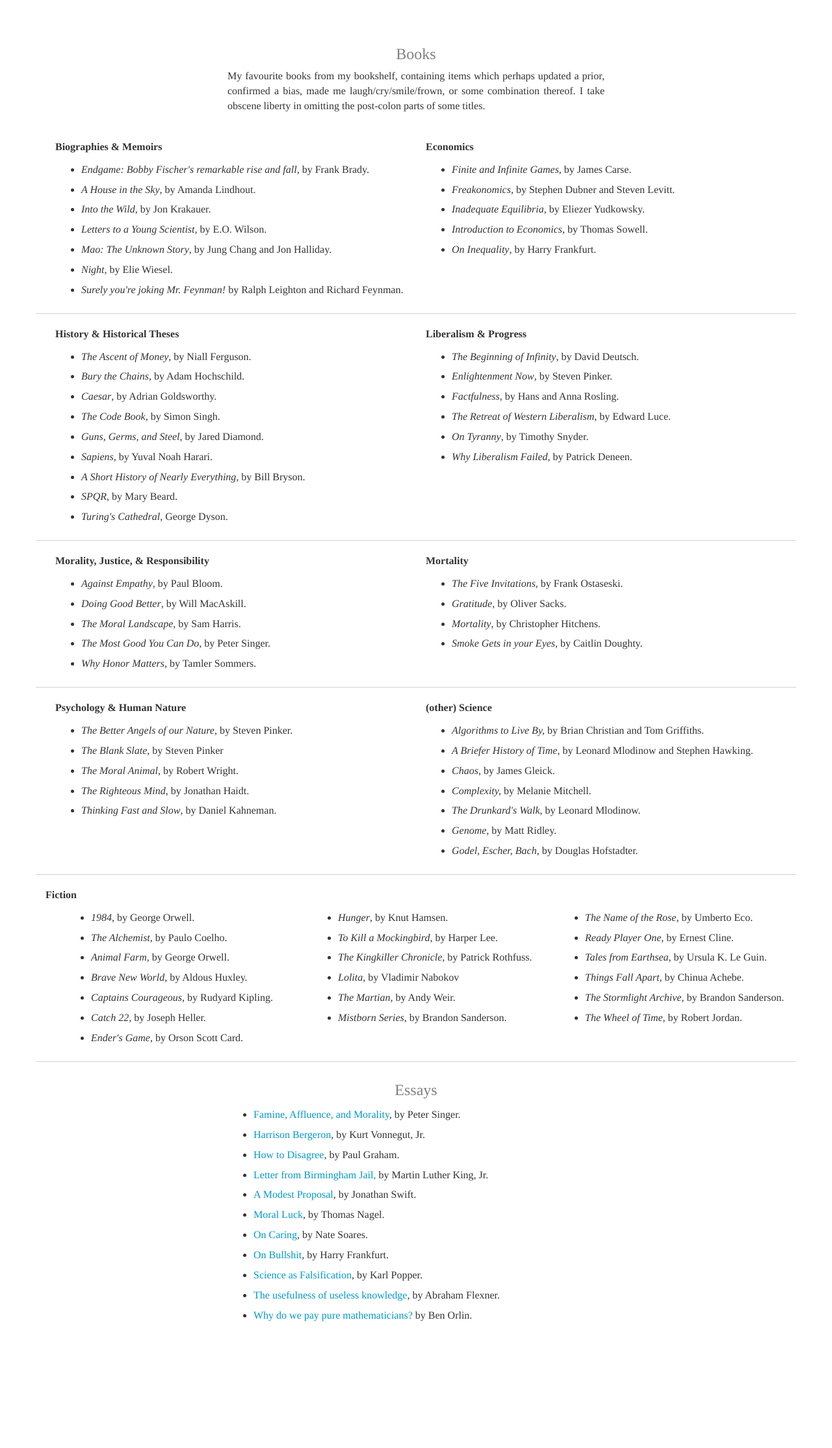
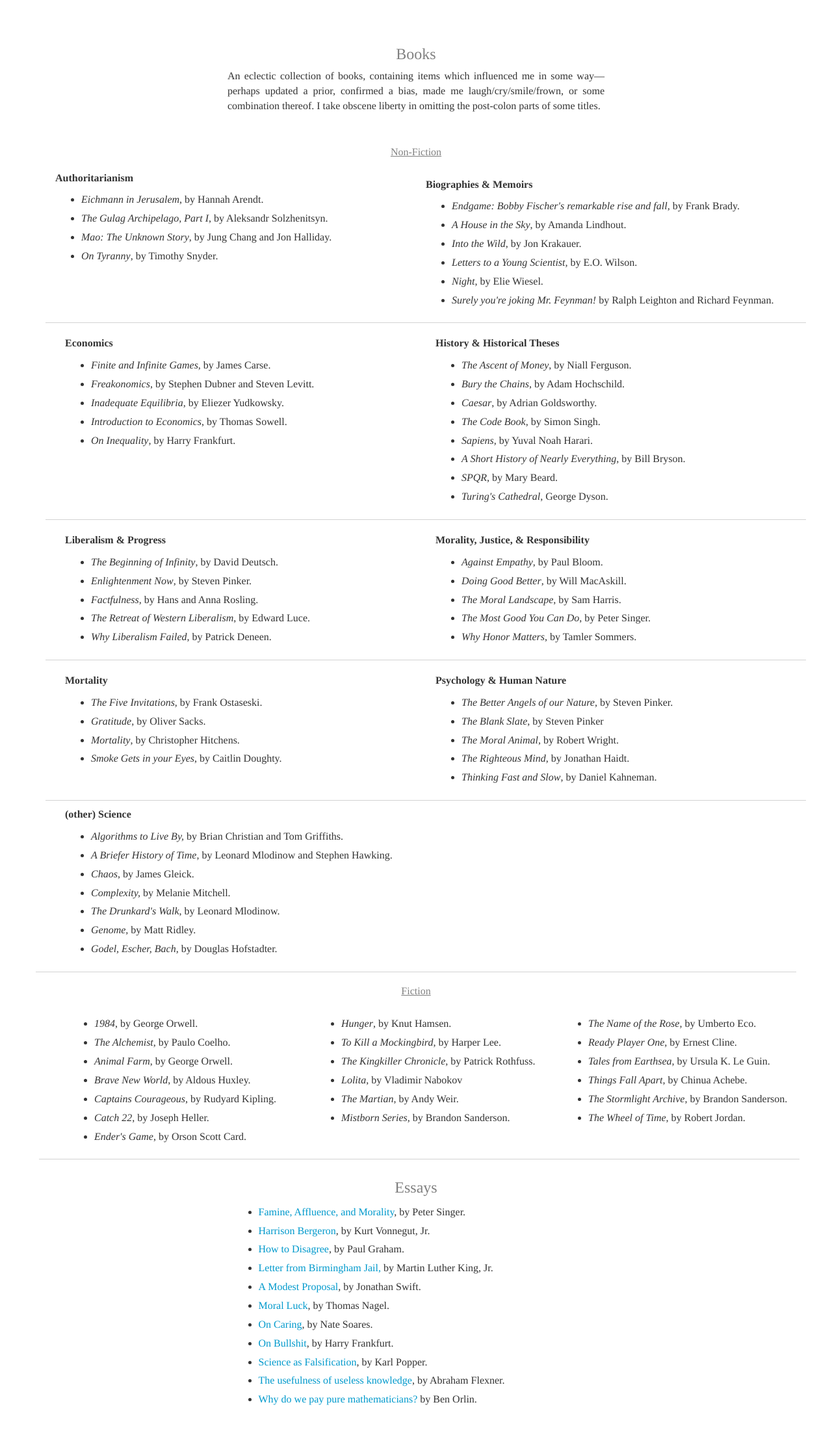
Before and after one commit to bchugg/bchugg.github.io, a PHP site: page /books.html in a window 1280 px wide. Shown: the part 73-2301 px from the top of the page at 65% size. Before the commit the page ends 2106 px from the top, so only its background shows below. Run offline with PHP 8.4, Linux system fonts and the light colour scheme; some libraries are stand-ins or nearby versions.

Commit message:
add auth(oritarianism)

```diff
--- a/assets/stylesheets/main.css
+++ b/assets/stylesheets/main.css
@@ -72,9 +72,13 @@ sass file */
       padding-bottom: 8px; }
   .main-body .books {
     font-size: 12pt; }
+    .main-body .books #non-fiction, .main-body .books #fiction {
+      color: gray;
+      text-align: center;
+      text-decoration: underline; }
     .main-body .books ul li {
-      padding-top: 4px;
-      padding-bottom: 4px; }
+      padding-top: 3px;
+      padding-bottom: 3px; }
     .main-body .books .pre-books {
       padding-bottom: 30px; }
     .main-body .books .line {
--- a/assets/stylesheets/main.scss
+++ b/assets/stylesheets/main.scss
@@ -131,9 +131,14 @@ $global_font_size: 12pt;
 
 	 .books {
 	 	font-size: $global_font_size;
+	 	#non-fiction, #fiction {
+	 		color: gray;
+	 		text-align: center;
+	 		text-decoration: underline;
+	 	}
 	 	ul li {
-			padding-top: 4px;
-			padding-bottom: 4px;
+			padding-top: 3px;
+			padding-bottom: 3px;
 	 	}
 	 	.pre-books {
  			padding-bottom: 30px;
--- a/books.html
+++ b/books.html
@@ -33,12 +33,29 @@
 				<div class='col-sm-6 col-sm-offset-3 pre-books'>
 
 					<p>
-					My favourite books from my bookshelf, containing items which perhaps updated a prior, confirmed a bias, made me laugh/cry/smile/frown, or some combination thereof.
+					An eclectic collection of books, containing items which influenced me in some way&mdash;perhaps updated a prior, confirmed a bias, made me laugh/cry/smile/frown, or some combination thereof.
 					I take obscene liberty in omitting the post-colon parts of some titles.</p>
 				</div>
 
 
+				<div class='container col-sm-12'>
+					<h4 id='non-fiction'>Non-Fiction</h4>
+
 					<!-- ROW ONE -->
+					<div class='container line'>
+						<div class='col-sm-6'>
+								<b>Authoritarianism</b>
+								<ul>
+									<li><em>Eichmann in Jerusalem</em>, by Hannah Arendt.</li>
+									<li>
+										<em>The Gulag Archipelago, Part I</em>, by Aleksandr Solzhenitsyn.
+									</li>
+									<li><em>Mao: The Unknown Story</em>, by Jung Chang and Jon Halliday.</li>
+									<li>
+									<em>On Tyranny</em>, by Timothy Snyder.
+								</li>
+								</ul>
+						</div>
 					<div class='container line'>
 						<div class='col-sm-6'>
 								<b>Biographies & Memoirs</b>
@@ -53,11 +70,16 @@
 										<em>Into the Wild</em>, by Jon Krakauer.
 									</li>
 									<li><em>Letters to a Young Scientist,</em> by E.O. Wilson.</li>
-								<li><em>Mao: The Unknown Story</em>, by Jung Chang and Jon Halliday.</li>
 									<li><em>Night</em>, by Elie Wiesel.</li>
 									<li><em>Surely you're joking Mr. Feynman!</em> by Ralph Leighton and Richard Feynman.</li>
 								</ul>
 						</div>
+						</p>
+					</div>
+
+
+					<!-- ROW TWO -->
+					<div class='container line'>
 						<div class='col-sm-6'>
 							<b>Economics</b>
 
@@ -77,12 +99,6 @@
 								<li><em>On Inequality</em>, by Harry Frankfurt.</li>
 							</ul>
 						</div>
-					</p>
-				</div>
-
-
-				<!-- ROW TWO -->
-				<div class='container line'>
 						<div class='col-sm-6'>
 							<b>History & Historical Theses</b>
 							<ul>
@@ -94,9 +110,9 @@
 								<li>
 									<em>The Code Book</em>, by Simon Singh.
 								</li>
-							<li>
+								<!-- <li>
 									<em>Guns, Germs, and Steel</em>, by Jared Diamond.
-							</li>
+								</li> -->
 								<li>
 									<em>Sapiens</em>, by Yuval Noah Harari.
 								</li>
@@ -111,6 +127,11 @@
 								</li>
 							</ul>
 						</div>
+					</div>
+
+
+					<!-- ROW THREE -->
+					<div class='container line'>
 						<div class='col-sm-6'>
 							<b>Liberalism & Progress</b>
 							<ul>
@@ -123,18 +144,10 @@
 								</li>
 								<li><em>The Retreat of Western Liberalism</em>, by Edward Luce.</li>
 								<li>
-								<em>On Tyranny</em>, by Timothy Snyder.
-							</li>
-							<li>
 									<em>Why Liberalism Failed</em>, by Patrick Deneen.
 								</li>
 							</ul>
 						</div>
-				</div>
-
-
-				<!-- ROW THREE -->
-				<div class='container line'>
 						<div class='col-sm-6'>
 							<b>Morality, Justice, & Responsibility</b>
 							<ul>
@@ -149,6 +162,9 @@
 								<li><em>Why Honor Matters</em>, by Tamler Sommers.</li>
 							</ul>
 						</div>
+					</div>
+
+					<div class='container line'>
 						<div class='col-sm-6'>
 							<b>Mortality</b>
 							<ul>
@@ -162,9 +178,6 @@
 								<li><em>Smoke Gets in your Eyes</em>, by Caitlin Doughty.</li>
 							</ul>
 						</div>
-				</div>
-
-				<div class='container line'>
 						<div class='col-sm-6'>
 							<b>Psychology & Human Nature</b>
 							<ul>
@@ -185,6 +198,9 @@
 								</li>
 							</ul>
 						</div>
+					</div>
+
+					<div class='container'>
 						<div class='col-sm-6'>
 							<b>(other) Science</b>
 							<ul>
@@ -207,14 +223,18 @@
 								<li>
 									<em>Godel, Escher, Bach</em>, by Douglas Hofstadter.
 								</li>
-
 							</ul>
 						</div>
 					</div>
 
+				</div>
+
+				<div class='container col-sm-12'>
+					<h4 id='fiction'>Fiction</h4>
+
+
 
 					<div class='container line'>
-					<b>Fiction</b>
 						<div class='container'>
 							<div class='col-sm-4'>
 								<ul>
@@ -263,7 +283,9 @@
 						</div>
 					</div>
 
-			</p>
+				</div>
+
+
 
 			<div class='col-sm-6 col-sm-offset-3 essays'>
 				<h3 class='text-center'>Essays</h3>
--- a/podcasts.html
+++ b/podcasts.html
@@ -95,10 +95,10 @@
 						<em>Mindscape</em>, hosted by Sean Carroll. <br>
 						So ... let's go!
 					</li>
-					<li>
+					<!-- <li>
 						<em>The Ted Interview</em>, hosted by Chris Anderson.
 						<br>
-					</li>
+					</li> -->
 					<li>
 						<em>Very Bad Wizards</em>, hosted by David Pizarro and Tamler Somers.
 						<br>
```
Also changed, not shown: 1 other file. Lines whose indentation alone changed are shown as unchanged.
